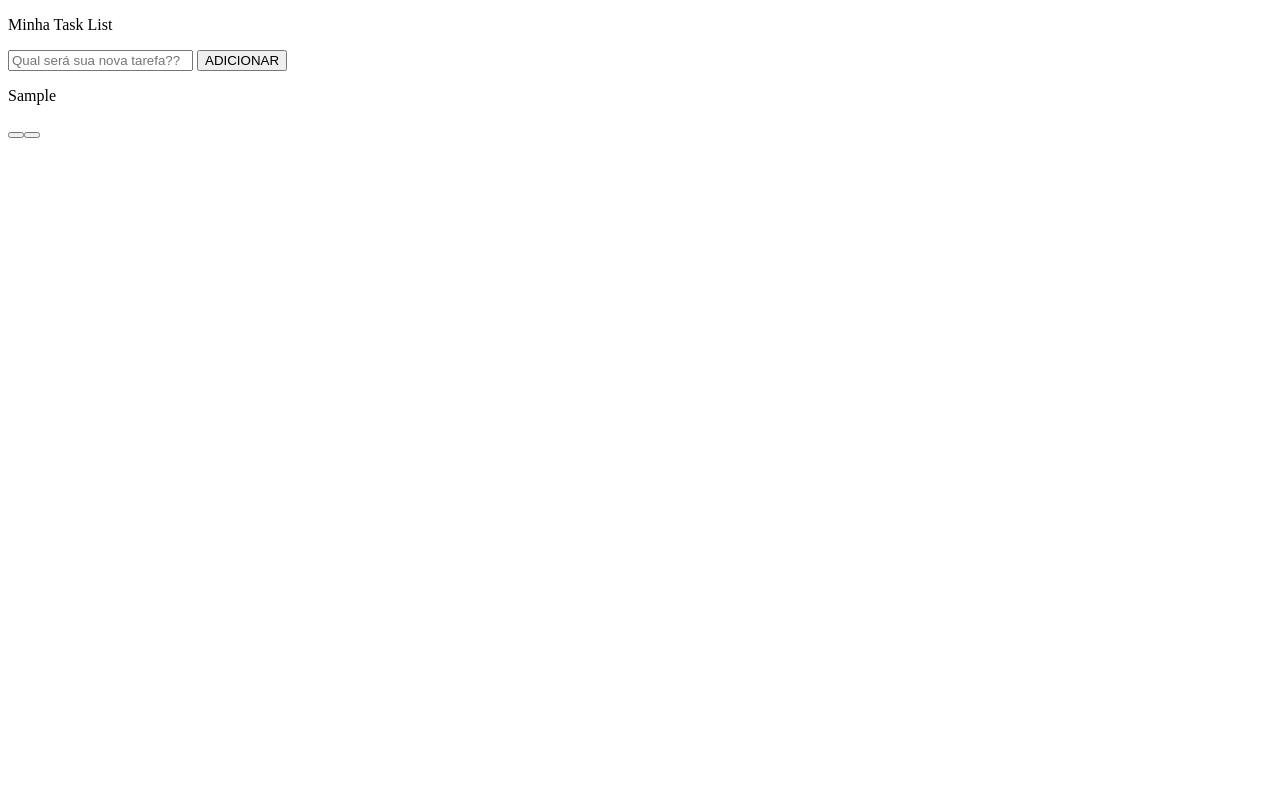
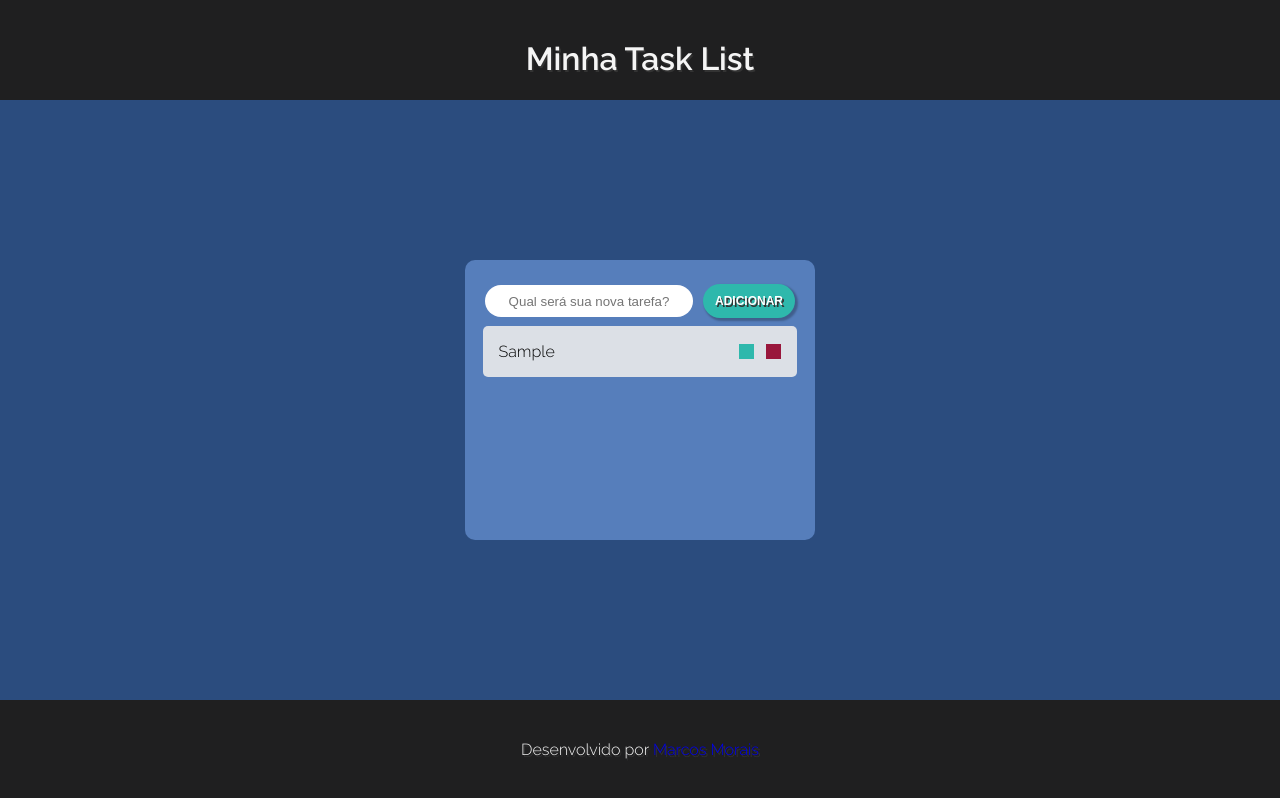
Before and after one commit to mmoraisjr/task-list, a plain HTML site: page index.html in a window 1280 px wide. Both pictures are taken after typing "Sample" into the empty fields and a click on the button "ADICIONAR". Drawn offline with Linux system fonts and the light colour scheme.

Commit message:
add styles css

```diff
--- /dev/null
+++ b/assets/css/_reset.css
@@ -0,0 +1,7 @@
+* {
+    border: none;
+    box-sizing: border-box;
+    margin: 0;
+    padding: 0;
+    text-decoration: none;
+}
--- /dev/null
+++ b/assets/css/_style.css
@@ -0,0 +1,20 @@
+:root {
+    --azul1: #2b4c7e;
+    --azul2: #567ebb;
+    --branco: #dce0e6;
+    --cinza: #606d80;
+    --preto: #1f1f20;
+    --verde: #2eb8ac;
+    --vermelho: #99173c;
+
+    --fonte: 'Raleway', sans-serif;
+}
+
+body {
+    background-color: var(--azul1);
+    display: flex;
+    flex-direction: column;
+    font-family: var(--fonte);
+    min-height: 100vh;
+    color: whitesmoke;
+}
--- /dev/null
+++ b/assets/css/footer.css
@@ -0,0 +1,14 @@
+@import url(_reset.css);
+@import url(_style.css);
+
+footer {
+    background-color: var(--preto);
+    height: 100px;
+    text-align: center;
+    text-shadow: .1rem .1rem #333;
+}
+
+footer p {
+    color: whitesmoke;
+    margin: 2.5rem 0;
+}
--- /dev/null
+++ b/assets/css/header.css
@@ -0,0 +1,16 @@
+@import url(_reset.css);
+@import url(_style.css);
+
+header {
+    background-color: var(--preto);
+    height: 100px;
+    text-align: center;
+    text-shadow: .1rem .1rem #333;
+}
+
+header p {
+    color: whitesmoke;
+    font-size: 2rem;
+    font-weight: 700;
+    margin: 2.5rem 0;
+}
--- /dev/null
+++ b/assets/css/main.css
@@ -0,0 +1,94 @@
+button:hover {
+    cursor: pointer;
+}
+
+form {
+    align-items: center;
+    display: flex;
+    margin: .5rem;
+
+}
+
+input {
+    border: none;
+    border-radius: 50px;
+    height: 2rem;
+    padding: 0 1rem;
+    width: 13rem;
+}
+
+input::placeholder {
+    text-align: center;
+}
+
+main {
+    background: var(--azul2);
+    border-radius: 10px;
+    display: flex;
+    flex-direction: column;
+    flex-grow: 1;
+    height: 100%;
+    margin: 10rem auto;
+}
+
+.add-task {
+    background-color: var(--verde);
+    border: none;
+    border-radius: 50px;
+    box-shadow: 2px 2px 2px 1px rgba(0, 0, 0, 0.25);
+    color: white;
+    font-size: 12px;
+    font-weight: bold;
+    margin: 0 0 0 10px;
+    padding: 10px 12px;
+    text-align: center;
+    text-decoration: none;
+    text-shadow: .1rem .1rem #333;
+}
+
+.buttons {
+    width: 15%;
+    display: flex;
+    justify-content: space-between;
+}
+
+.complete-task {
+    background: var(--verde);
+    width: 15px;
+    height: 15px;
+}
+
+.delete-task {
+    background-color: var(--vermelho);
+    width: 15px;
+    height: 15px;
+}
+
+.task-completed {
+    text-decoration: line-through;
+
+}
+
+.tasklist {
+    align-items: center;
+    display: flex;
+    flex-direction: column;
+    justify-content: center;
+    padding: 1rem;
+    width: 350px;
+}
+
+.tasklist__container {
+    width: 99%;
+}
+
+.task-item {
+    align-items: center;
+    background-color: var(--branco);
+    border-radius: 5px;
+    color: black;
+    display: flex;
+    justify-content: space-between;
+    margin-bottom: .25rem;
+    padding: 1rem;
+}
--- a/assets/css/style.css
+++ /dev/null
@@ -1,3 +0,0 @@
-.erro {
-    background-color: aqua;
-}
--- a/assets/js/add-task.js
+++ b/assets/js/add-task.js
@@ -21,15 +21,21 @@ const addTask = () => {
   if (!inputValido) {
     return inputTask.classList.add("erro");
   }
-  //cria um elemento HTMl div
+
+  //cria um elemento HTML div
   const taskItem = document.createElement("div");
   //insere uma classe ao elemento div criado
   taskItem.classList.add("task-item");
 
-  //cria um elemento HTMl p
+  //cria um elemento HTML p
   const task = document.createElement("p");
   //recebe o valor inputado no campo inputTask e insere no elemento p criado
   task.innerText = inputTask.value;
+
+  //cria um elemento HTML div
+  const buttons = document.createElement("div");
+  //insere uma classe ao elemento div criado
+  buttons.classList.add("buttons");
 
   //cria um elemento HTMl button
   const completeTaskBtn = document.createElement("button");
@@ -47,8 +53,9 @@ const addTask = () => {
 
   //insere como elemento filho dentro do elemento pau informado, ou seja, task, completeTaskBtn e deleteTaskBtn sendo filhos de taskItem
   taskItem.appendChild(task);
-  taskItem.appendChild(completeTaskBtn)
-  taskItem.appendChild(deleteTaskBtn);
+  buttons.appendChild(completeTaskBtn);
+  buttons.appendChild(deleteTaskBtn);
+  taskItem.appendChild(buttons);
   //insere como elemento filho dentro do elemento pai informado, ou seja, taskItem sendo filhos de tasklistContainer
   tasklistContainer.appendChild(taskItem);
 
@@ -56,8 +63,6 @@ const addTask = () => {
   inputTask.value = "";
 
   const tasks = tasklistContainer.childNodes;
-  console.log(tasks.length);
-
 };
 
 //função de mudar o campo input task, removendo a class do campo que servia como alerta de campo inválido
@@ -72,19 +77,19 @@ const inputChange = () => {
 const completeTask = (task) => {
   const tasks = tasklistContainer.childNodes;
 
-  for(const t of tasks){
-    if(t.firstChild.isSameNode(task)){
+  for (const t of tasks) {
+    if (t.firstChild.isSameNode(task)) {
       t.firstChild.classList.toggle("task-completed");
     }
   }
-}
+};
 
 const deleteTask = (taskItem, task) => {
   const tasks = tasklistContainer.childNodes;
 
-  for(const t of tasks){
-    if(t.firstChild.isSameNode(task)){
+  for (const t of tasks) {
+    if (t.firstChild.isSameNode(task)) {
       taskItem.remove();
     }
   }
-}
+};
--- a/index.html
+++ b/index.html
@@ -4,7 +4,14 @@
 <head>
   <meta charset="UTF-8" />
   <meta name="viewport" content="width=device-width, initial-scale=1.0" />
-  <link rel="stylesheet" href="assets/css/style.css">
+  <link rel="preconnect" href="https://fonts.googleapis.com">
+  <link rel="preconnect" href="https://fonts.gstatic.com" crossorigin>
+  <link href="https://fonts.googleapis.com/css2?family=Raleway:ital,wght@0,300;0,600;1,400&display=swap"
+    rel="stylesheet">
+  <script src="https://kit.fontawesome.com/fab8337305.js" crossorigin="anonymous"></script>
+  <link rel="stylesheet" href="assets/css/header.css">
+  <link rel="stylesheet" href="assets/css/footer.css">
+  <link rel="stylesheet" href="assets/css/main.css">
   <title>Task List</title>
 </head>
 
@@ -16,14 +23,16 @@
   <main>
     <section class="tasklist">
       <form class="tasklist__new">
-        <input type="text" name="input-task" class="input-task" placeholder="Qual será sua nova tarefa??" />
+        <input type="text" name="input-task" class="input-task" placeholder="Qual será sua nova tarefa?" />
         <button type="button" class="add-task">ADICIONAR</button>
       </form>
       <div class="tasklist__container"></div>
     </section>
   </main>
 
-  <footer></footer>
+  <footer>
+    <p>Desenvolvido por <a href="https://github.com/mmoraisjr">Marcos Morais</a></p>
+  </footer>
 
   <script src="assets/js/add-task.js"></script>
 </body>
```
